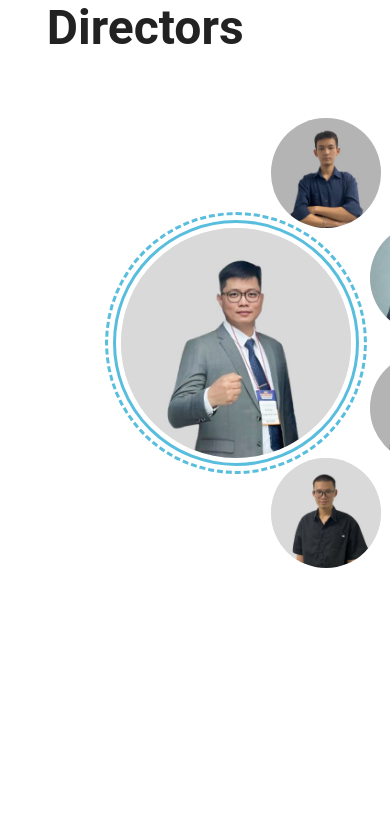
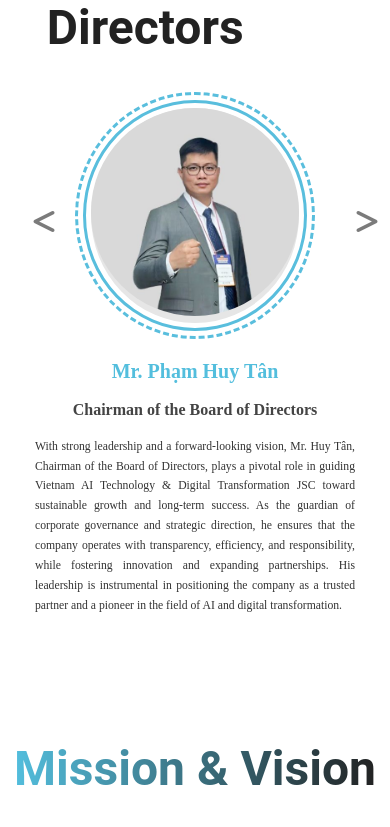
Before and after one commit to toando0212/company_FE, a React (Vite) app: page /#/about in a window 390 px wide. Shown: the part 2097-2924 px from the top of the page. Built offline with nearby package versions, Linux system fonts and the light colour scheme.

Commit message:
responsive board of director

```diff
--- a/src/css/about.css
+++ b/src/css/about.css
@@ -306,13 +306,59 @@
 .org-portrait.five-dots {
   --big: clamp(230px, 34vw, 250px);
   --small: clamp(110px, 10vw, 150px);
-  --gapX: 19px;
-  --padY: 10px;
-  --rightGapY: 20px;
-  --leftShiftX: clamp(90px, 2.6vw, 200px);
+  --gapX: 36px;
+  --padY: 32px;
+  --rightGapY: 44px;
+  --leftShiftX: clamp(130px, 10vw, 200px);
   position: relative;
   width: calc(var(--big) + var(--gapX) + var(--small));
   height: calc(var(--big) + var(--small) * 2 + var(--padY) * 2);
+}
+
+@media (max-width: 700px) {
+  .org-wrap {
+    grid-template-columns: 1fr;
+    margin-left: 0;
+    gap: 24px;
+  }
+  .org-portrait.five-dots {
+    --big: clamp(180px, 38vw, 140px);
+    --small: clamp(54px, 16vw, 70px);
+    --gapX: 68px;
+    --padY: 80px;
+    --rightGapY: 22px;
+    --leftShiftX: clamp(38px, 14vw, 60px);
+    width: calc(var(--big) + var(--gapX) + var(--small));
+    height: calc(var(--big) + var(--small) * 2 + var(--padY) * 2 + 10px);
+  }
+  .org-portrait.five-dots .avatar-lg {
+    left: 50%;
+    top: 50%;
+    transform: translate(-50%, -50%);
+  }
+  .org-portrait.five-dots .avatar-sm.tl {
+    left: 50%;
+    top: 0;
+    transform: translate(-50%, 0);
+  }
+  .org-portrait.five-dots .avatar-sm.bl {
+    left: 0;
+    top: 50%;
+    transform: translate(0, -50%);
+  }
+  .org-portrait.five-dots .avatar-sm.rt {
+    left: 100%;
+    top: 50%;
+    transform: translate(-100%, -50%);
+  }
+  .org-portrait.five-dots .avatar-sm.rb {
+    left: 50%;
+    top: 100%;
+    transform: translate(-50%, -100%);
+  }
+  .org-right {
+    padding-right: 0;
+  }
 }
 
 .org-portrait.five-dots .avatar-lg {
--- a/src/css/customer.css
+++ b/src/css/customer.css
@@ -62,7 +62,7 @@
   font-size: clamp(28px, 3vw, 36px);
   line-height: 1;
   letter-spacing: 1px;
-  color: #e7e7ea; /* số mờ */
+  color: #59bedd; /* số mờ */
   margin-right: 6px;
 }
 .cus-card p {
--- a/src/pages/About.tsx
+++ b/src/pages/About.tsx
@@ -255,16 +255,51 @@ const About: React.FC = () => {
 };
 
 /* ===== Directors component (ảnh click -> viền đôi xanh + đổi thông tin) ===== */
+
 function Directors() {
-  // 0 = Chủ tịch (ảnh lớn trái)
   const [idx, setIdx] = useState(0);
+  const [isMobile, setIsMobile] = useState(false);
 
+  useEffect(() => {
+    const checkMobile = () => setIsMobile(window.innerWidth <= 700);
+    checkMobile();
+    window.addEventListener("resize", checkMobile);
+    return () => window.removeEventListener("resize", checkMobile);
+  }, []);
+
+  // Chuyển trái/phải
+  const prev = () => setIdx((i) => (i === 0 ? MEMBERS.length - 1 : i - 1));
+  const next = () => setIdx((i) => (i === MEMBERS.length - 1 ? 0 : i + 1));
+
+  if (isMobile) {
+    // Carousel mobile
+    return (
+      <div className="org-wrap" style={{justifyItems: 'center'}}>
+        <div style={{ display: 'flex', alignItems: 'center', justifyContent: 'center', gap: 24 }}>
+          <button className="nav-arrow left" onClick={prev} aria-label="Prev">
+            <i className="fas fa-less-than"></i>
+          </button>
+          <div className="avatar avatar-lg active">
+            <img src={MEMBERS[idx].photo} alt={MEMBERS[idx].name} />
+          </div>
+          <button className="nav-arrow right" onClick={next} aria-label="Next">
+            <i className="fas fa-greater-than"></i>
+          </button>
+        </div>
+        <div className="org-right" style={{paddingRight:0, textAlign:'center', maxWidth:320, margin:'0 auto'}}>
+          <h2 className="org-name">{MEMBERS[idx].name}</h2>
+          <div className="org-role">{MEMBERS[idx].role}</div>
+          <p className="org-bio">{MEMBERS[idx].bio}</p>
+        </div>
+      </div>
+    );
+  }
+
+  // Desktop: giữ nguyên layout 5 chấm
   return (
     <div className="org-wrap">
-      {/* Cột trái: layout 1 lớn + 4 nhỏ như hình */}
       <div className="org-left">
         <div className="org-portrait five-dots">
-          {/* Ảnh lớn (Chủ tịch) */}
           <button
             type="button"
             className={`avatar avatar-lg ${idx === 0 ? "active" : ""}`}
@@ -273,9 +308,6 @@ function Directors() {
           >
             <img src={MEMBERS[0].photo} alt={MEMBERS[0].name} />
           </button>
-
-          {/* 4 ảnh nhỏ được đặt cố định theo vị trí */}
-          {/* Trên-trái */}
           <button
             type="button"
             className={`avatar avatar-sm dot tl ${idx === 1 ? "active" : ""}`}
@@ -285,8 +317,6 @@ function Directors() {
           >
             <img src={MEMBERS[1].photo} alt={MEMBERS[1].name} />
           </button>
-
-          {/* Trên-phải */}
           <button
             type="button"
             className={`avatar avatar-sm dot rt ${idx === 2 ? "active" : ""}`}
@@ -296,8 +326,6 @@ function Directors() {
           >
             <img src={MEMBERS[2].photo} alt={MEMBERS[2].name} />
           </button>
-
-          {/* Dưới-phải */}
           <button
             type="button"
             className={`avatar avatar-sm dot rb ${idx === 3 ? "active" : ""}`}
@@ -307,8 +335,6 @@ function Directors() {
           >
             <img src={MEMBERS[3].photo} alt={MEMBERS[3].name} />
           </button>
-
-          {/* Dưới-trái */}
           <button
             type="button"
             className={`avatar avatar-sm dot bl ${idx === 4 ? "active" : ""}`}
@@ -320,8 +346,6 @@ function Directors() {
           </button>
         </div>
       </div>
-
-      {/* Cột phải: text thay đổi theo ảnh chọn */}
       <div className="org-right">
         <h2 className="org-name">{MEMBERS[idx].name}</h2>
         <div className="org-role">{MEMBERS[idx].role}</div>
--- a/src/pages/Career.tsx
+++ b/src/pages/Career.tsx
@@ -86,7 +86,7 @@ const Career: React.FC = () => {
                   </div>
                   <h3 className="career-item__title">{pos.title}</h3>
                   <p className="career-item__desc">{pos.description}</p>
-                  <Link to="" className="career-item__btn">
+                  <Link to="/contact" className="career-item__btn">
                     Apply Now
                   </Link>
                 </div>
```
